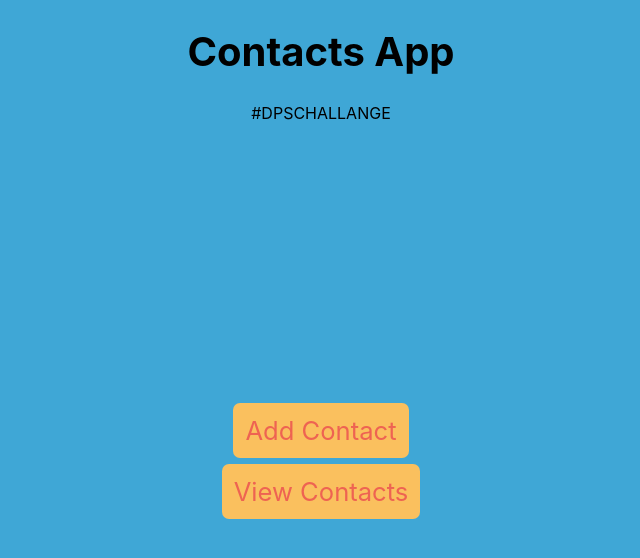
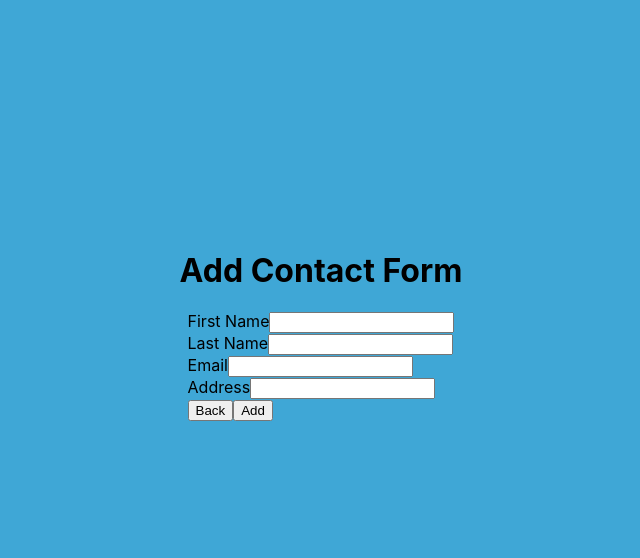
Before and after one commit to safinghoghabori/contacts-app, a React (Create React App) app: page /add-contact in a window 1280 px wide. Shown: the top 558 px of the page, without its empty margins (319-959 px from the left). Built offline with nearby package versions, Linux system fonts and the light colour scheme.

Commit message:
add contact form added

```diff
--- a/src/App.js
+++ b/src/App.js
@@ -1,14 +1,19 @@
-import {BrowserRouter, Switch, Route} from 'react-router-dom'
-import HomePage from './pages/HomePage/HomePage'
+import { BrowserRouter, Switch, Route } from "react-router-dom";
+import AddContact from "./pages/AddContact/AddContact";
+import HomePage from "./pages/HomePage/HomePage";
 
 function App() {
   return (
     <div className="App">
       <BrowserRouter>
         <Switch>
-          <Route exact to='/'>
-              <HomePage />
-            </Route>
+          <Route exact path="/">
+            <HomePage />
+          </Route>
+
+          <Route path="/add-contact">
+            <AddContact />
+          </Route>
         </Switch>
       </BrowserRouter>
     </div>
--- /dev/null
+++ b/src/pages/AddContact/AddContact.jsx
@@ -0,0 +1,37 @@
+const AddContact = () => {
+  return (
+    <div className="container">
+      <div className="form__heading">
+        <h1>Add Contact Form</h1>
+      </div>
+      <form>
+        <div className="field__area">
+          <label htmlFor="firstname">First Name</label>
+          <input type="text" name="firstname" />
+        </div>
+
+        <div className="field__area">
+          <label htmlFor="lastname">Last Name</label>
+          <input type="text" name="lastname" />
+        </div>
+
+        <div className="field__area">
+          <label htmlFor="email">Email</label>
+          <input type="email" name="email" />
+        </div>
+
+        <div className="field__area">
+          <label htmlFor="address">Address</label>
+          <input type="textarea" name="address" />
+        </div>
+
+        <div className="form__btn">
+          <button className="backbtn">Back</button>
+          <button className="addbtn">Add</button>
+        </div>
+      </form>
+    </div>
+  );
+};
+
+export default AddContact;
```
